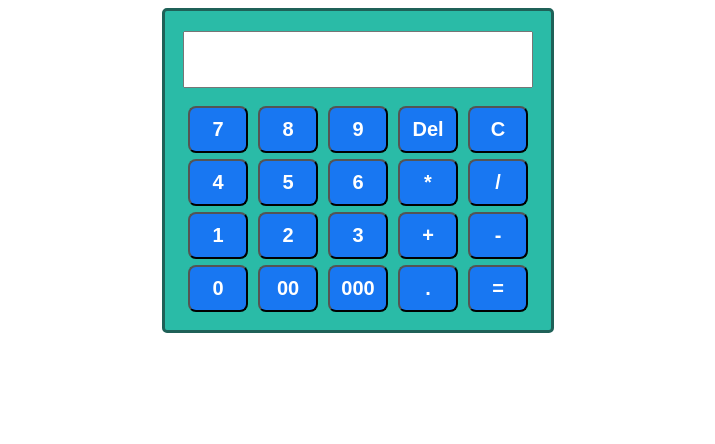
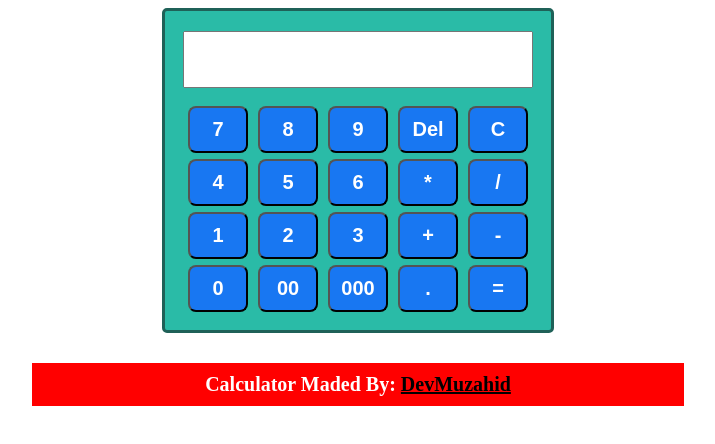
Before and after one commit to DevMuzahid778/JavaScript-Calculator, a plain HTML site: page index.html in a window 1280 px wide. Shown: the whole page, without its empty margins (282-997 px from the left). Drawn offline with Linux system fonts and the light colour scheme.

Commit message:
work credit added

```diff
--- a/index.html
+++ b/index.html
@@ -40,7 +40,7 @@
             </div>
         </div>
     </div>
-
+    <footer>Calculator Maded By: <a href="https://www.facebook.com/MuzahidTheDeveloper/" target="_blank">DevMuzahid</a></footer>
     <script src="Main.js"></script>
 </body>
 </html>
--- a/style.css
+++ b/style.css
@@ -32,3 +32,18 @@ button{
         width: 380px;
     }
 }
+footer {
+    position: relative;
+    top: 30px;
+    text-align: center;
+    font-weight: 700;
+    font-size: 20px;
+    background-color: red;
+    padding: 10px;
+    color: white;
+    width: 50%;
+    margin: auto;
+}
+footer a{
+    color: rgb(0, 0, 0);
+}
```
